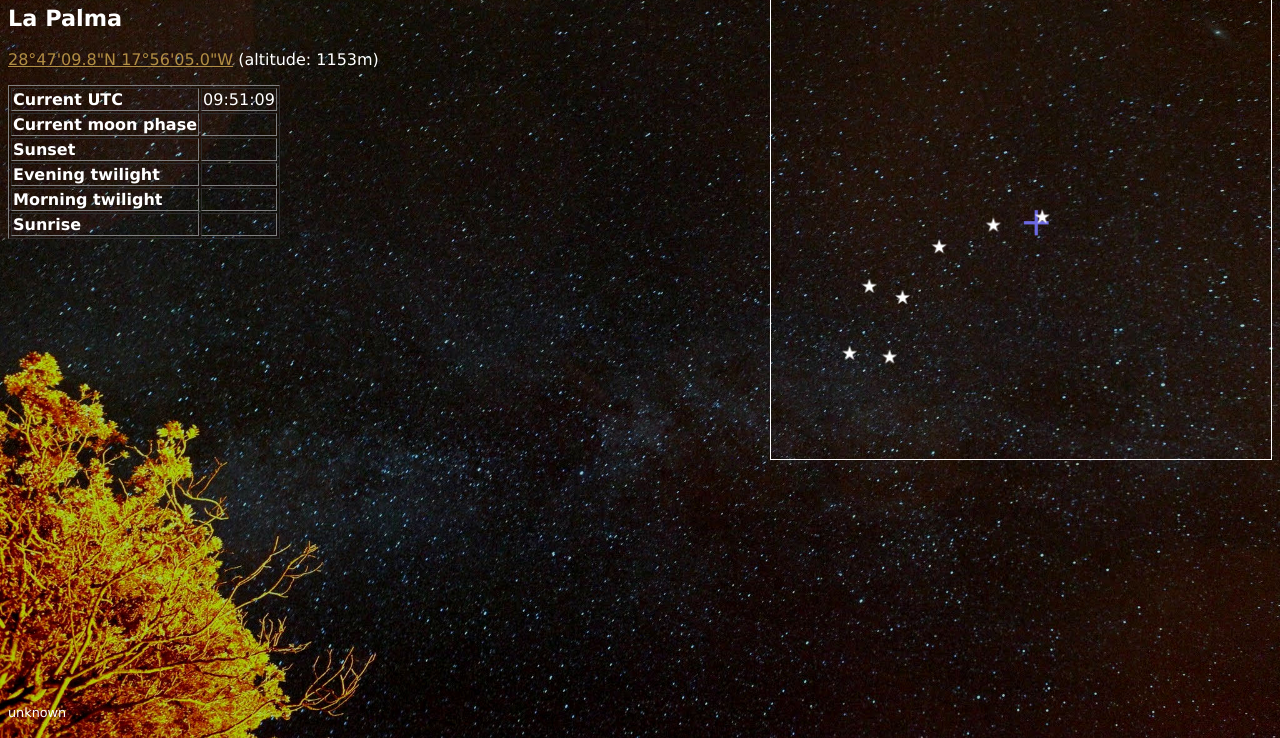
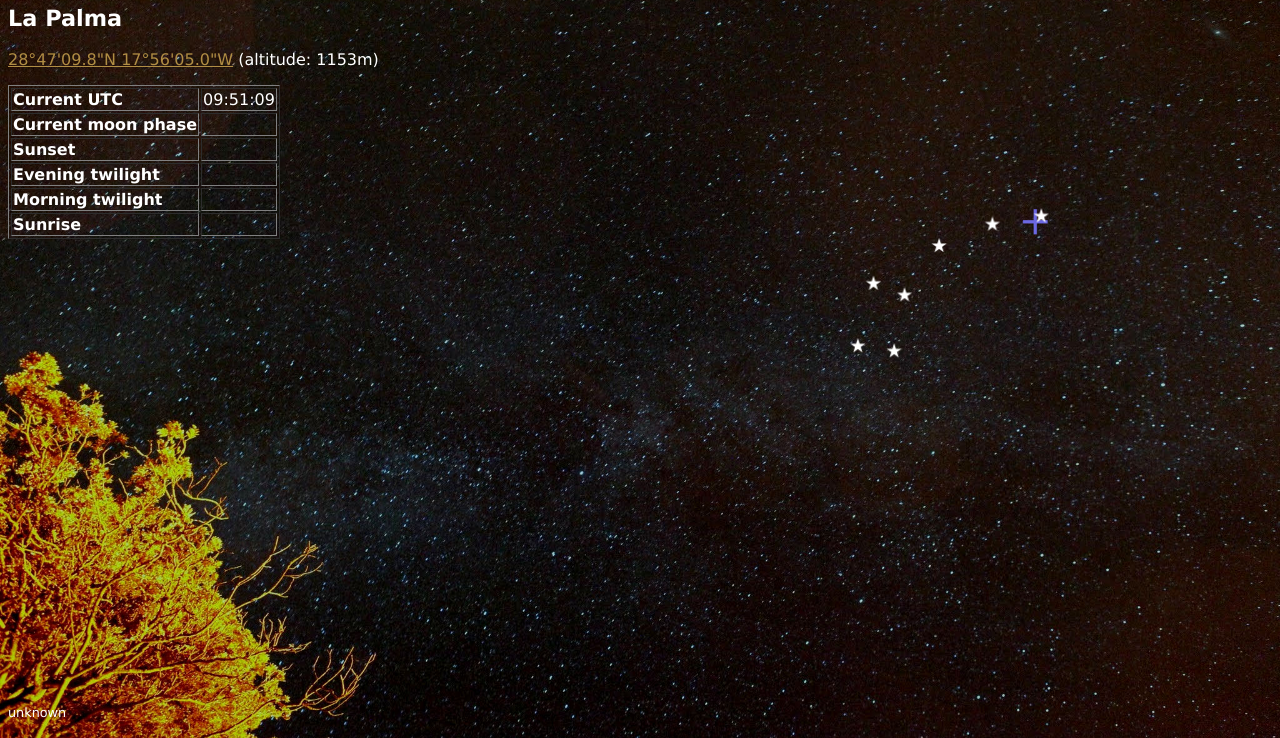
Before and after one commit to rashley2712/astroserver, a website: page www/index.html in a window 1280 px wide. Shown: the part 62-800 px from the top of the page. Drawn offline with Linux system fonts and the light colour scheme; no server answers.

Commit message:
projection effects corrected

```diff
--- a/www/index.html
+++ b/www/index.html
@@ -104,7 +104,7 @@
                     var coords = s.coordinates.RA + " " +  s.coordinates.DEC;
                     var result = fromSexagesimalString(coords);
                     if (!quiet) console.log(result);
-                    var r = size * (90 - result.dec);
+                    var r = Math.sin(radians(result.dec)) * size * (90 - result.dec);   // The first term is to correct for the projection on to a flat plane
                     var angle = clockAngle + result.ra;
                     var x = canvas.width/2 + r * Math.sin(radians(angle));
                     var y = canvas.height/2 - r * Math.cos(radians(angle));
@@ -148,7 +148,7 @@
     </p>
 
     <div id='canvasContainer' style="position:absolute; top:0; left:0; z-index:1">
-    <canvas id="canvas" width="500" height="500" style="border:1px solid #ffffff;"></canvas>
+    <canvas id="canvas" width="500" height="500"></canvas>
     </div>
     <div style="display:none;"><img id="star" src="images/star.png"></div>
     <div style="display:none;"><img id="cross" src="images/cross.png"></div>
@@ -157,4 +157,5 @@
     <span id="hostname">unknown</span>&nbsp;&nbsp;<span id="uptime">&nbsp;</span>
     </p>
 </body>
+<!--  style="border:1px solid #ffffff;-->
 </html>
```
